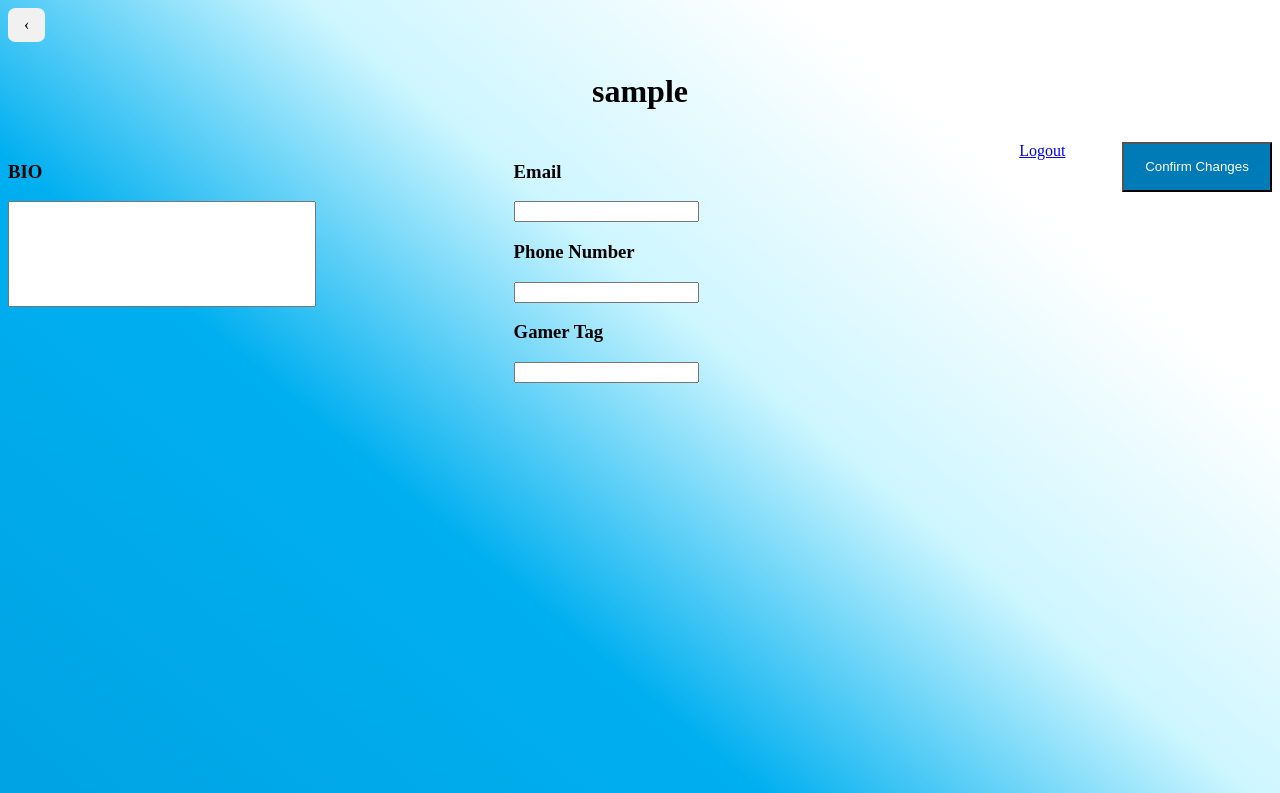
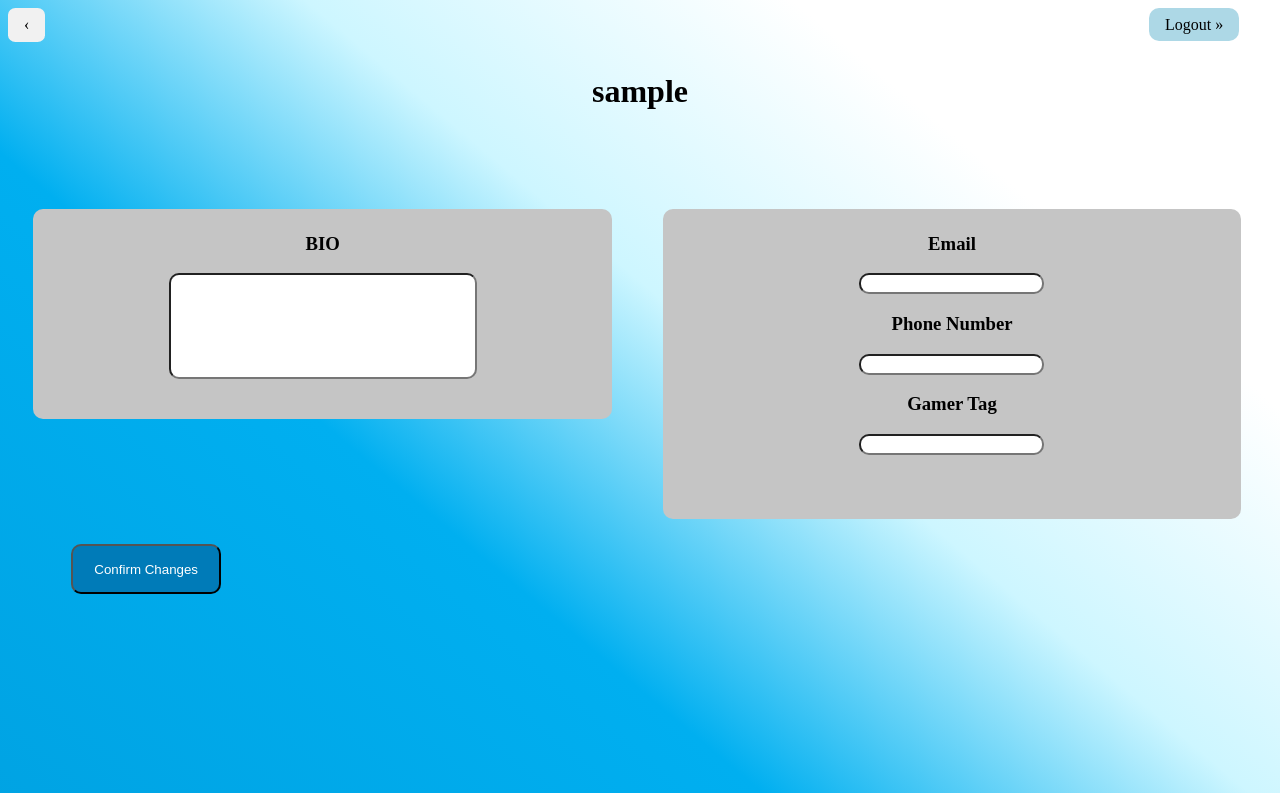
Before and after one commit to CSE106-FinalProject/GamerHub, a Flask app: page /profile in a window 1280 px wide. Shown: the top 793 px of the page. Run offline with Flask 2, Linux system fonts and the light colour scheme; the visitor is signed in with stand-in values (Sample User, id 1); data comes from the database, SQL or seed files in the repository.

Commit message:
Profile page UI updates

```diff
--- a/static/profile.css
+++ b/static/profile.css
@@ -1,3 +1,13 @@
+.logout {
+    background-color: lightblue;
+    color: black;
+    text-decoration: none;
+    border-radius: 10px;
+    margin-left: 87%;
+    height: 10px;
+    padding: 8px 16px;
+}
+
 body {
     height: 3000px;
     background: linear-gradient(400deg, #007BB8 0%, #00AFF0 70%, #CDF6FF 80%, white 90%);
@@ -7,13 +17,32 @@ body {
     height: 100px;
     width: 300px;
 }
+
 .container {
-    width: 40%;
+    width: 45%;
+    margin: 2%;
     float: left;
 }
 
+#bio {
+    border: black;
+    text-align: center;
+    padding: 5px;
+    background-color: #C5C5C5;
+    height: 200px;
+    border-radius: 10px;
+}
+
+#info {
+    text-align: center;
+    padding: 5px;
+    background-color: #C5C5C5;
+    height: 300px;
+    border-radius: 10px;
+}
+
 .submit {
-    float: right;
+    margin: 5%;
 }
 
 .btn {
@@ -43,6 +72,10 @@ h1 {
     background-color: #525252;
     height: 550px;
     border-radius: 25px;
+}
+
+input {
+    border-radius: 10px;
 }
 
 img {
--- a/templates/profile.html
+++ b/templates/profile.html
@@ -11,21 +11,23 @@
 
 <header>
     <a href="{{url_for('dashboard')}}" class="previous">&#8249;</a>
+    <a href="{{url_for('logout')}}" class="logout">Logout &raquo;</a>
     <div class="user">
         <h1>{{user.username}}</h1>
     </div>
+
 </header>
 
 <body>
 
 
     <form method="POST">
-        <div class="form-container"></div>
-        <div class="container">
+
+        <div id="bio" class="container">
             <h3>BIO</h3><input type="text" class="bio" id="txtField" name="bio" value="{{ profile.bio }}" required>
         </div>
 
-        <div class="container">
+        <div id="info" class="container">
             <h3>Email</h3>
             <input type="text" class="email" id="txtField" name="email" value="{{ profile.email }}" required>
 
@@ -38,10 +40,9 @@
         <div class="submit">
             <input class="btn" type="submit" value="Confirm Changes">
         </div>
-        </div>
     </form>
 
-    <a href="{{url_for('logout')}}">Logout</a>
+
 
 </body>
 
```
